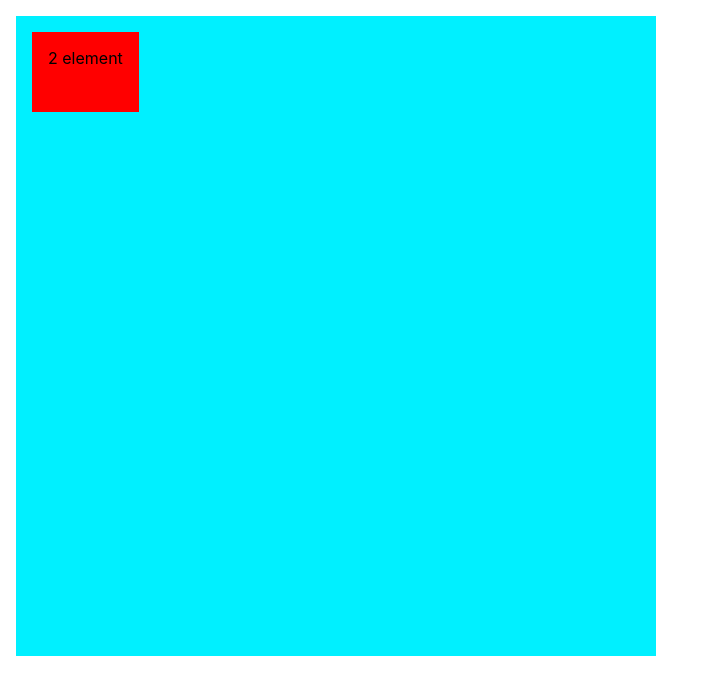
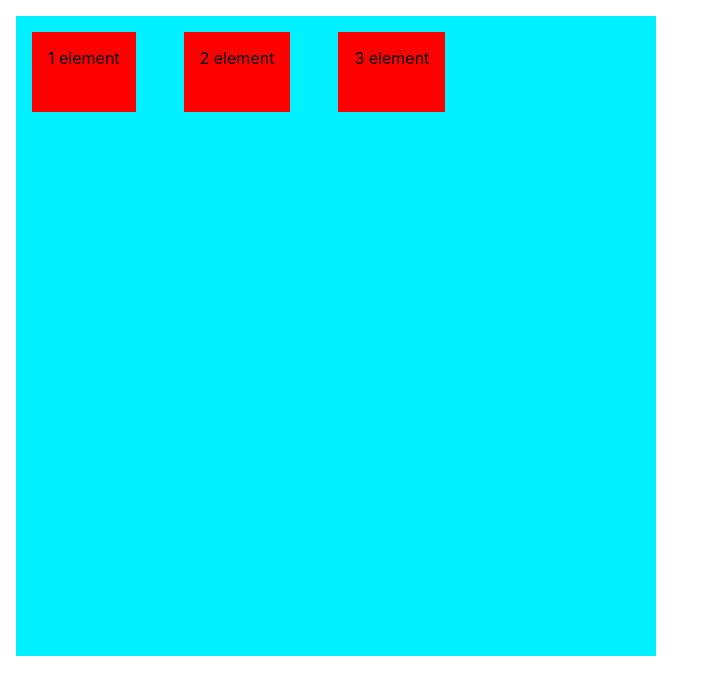
Before and after one commit to Eneko96/DragAndDrop, a React (Vite) app: page / in a window 1280 px wide. Shown: the top 694 px of the page, without its empty margins (0-703 px from the left). Built offline with nearby package versions, Linux system fonts and the light colour scheme.

Commit message:
minor updates on relative positioning

```diff
--- a/src/App.css
+++ b/src/App.css
@@ -58,7 +58,7 @@ button {
 }
 
 .draggable {
-  position: absolute;
+  position: relative;
   background-color: red;
   padding: 1rem;
   height: 3rem;
--- a/src/App.tsx
+++ b/src/App.tsx
@@ -8,6 +8,7 @@ function App() {
     <DragWrapper>
       <div>1 element</div>
       <div>2 element</div>
+      <div>3 element</div>
     </DragWrapper>
   )
 }
--- a/src/DragWrapper.tsx
+++ b/src/DragWrapper.tsx
@@ -38,18 +38,14 @@ export const DragWrapper: React.FC<any> = ({ children }) => {
   const setChildRef = (index:number) => (el:React.ReactElement) => childRef[index] = el
 
   const handleMouseDown = (e: MouseEvent<HTMLElement>) => {
-    console.log(e)
-    console.warn('mouse down')
     const inElement = () => {
-      console.log(childRef, Object.keys(childRef))
       for (let i = 0; i < Object.keys(childRef).length-1; i++) {
         const element = childRef[i] as HTMLElement
+        console.log('1', e.clientX, '2', element.getBoundingClientRect().x)
         const elementPosition = element.getBoundingClientRect()
         const { clientX: x, clientY: y } = e
         const { bottom: parentBottom, top: parentTop, left: parentLeft, right: parentRight } = elementPosition
         if (x > parentLeft && x < parentRight && y > parentTop && y < parentBottom) {
-          console.log(x, y)
-          console.log('in element')
           setDragElement(i)
           setIsDragging(true)
         }
@@ -60,10 +56,12 @@ export const DragWrapper: React.FC<any> = ({ children }) => {
 
   const handleMouseMove = (e: MouseEvent<HTMLElement>) => {
     if (isDragging) {
-      console.warn('moving')
       const element = childRef[dragElement]
-      element.style.left = e.clientX - element.offsetWidth +'px'
-      element.style.top = e.clientY - element.offsetHeight +'px'
+      const recalc = +element.id !== 0 ? element.offsetWidth * Number(element.id) : element.offsetWidth
+      const recalc2 = +element.id !== 0 ? element.offsetHeight * Number(element.id) : element.offsetHeight
+      console.log(element.id)
+      element.style.left = e.clientX - recalc + 'px'
+      element.style.top = e.clientY - recalc2 +'px'
       const isTouching = Object.entries(childRef).find(([key, value]) => {
         if (key !== 'current' && key !== (dragElement as number).toString()) {
           const elementPosition = value.getBoundingClientRect() as DOMRect
@@ -86,12 +84,10 @@ export const DragWrapper: React.FC<any> = ({ children }) => {
   }
 
   const handleMouseUp = (e: MouseEvent<HTMLElement>) => {
-    console.warn('mouse up')
     if (isDragging) {
       const element = childRef[dragElement]
-      console.log(element.style.left, element.offsetWidth)
-      element.style.left = e.clientX - element.clientWidth +'px'
-      element.style.top = e.clientY - element.clientHeight +'px'
+      element.style.left = e.clientX - element.offsetWidth +'px'
+      element.style.top = e.clientY - element.offsetHeight +'px'
     }
     setIsDragging(false)
   }
```
